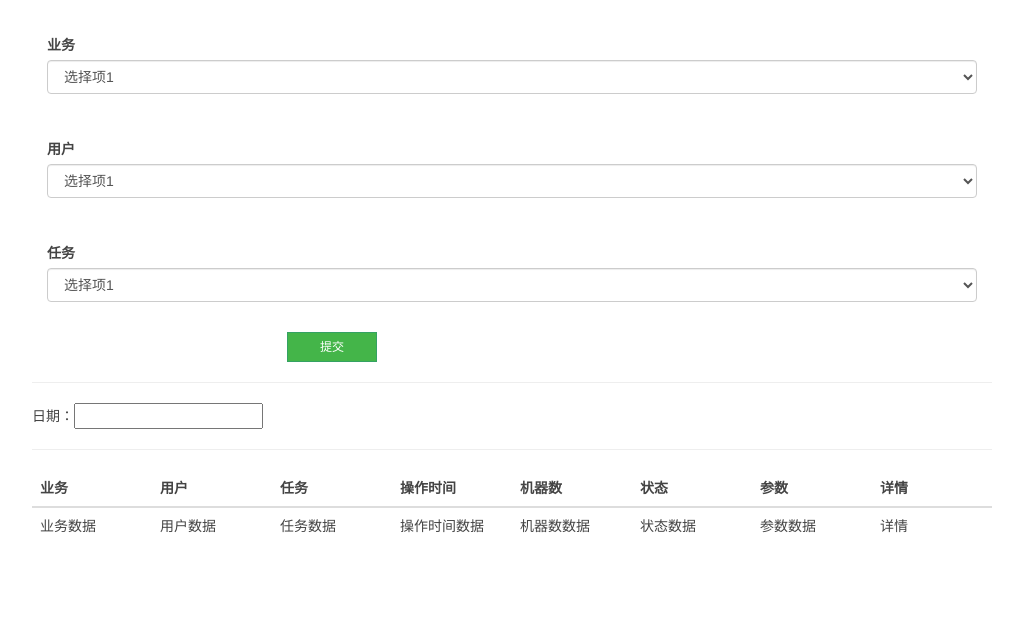
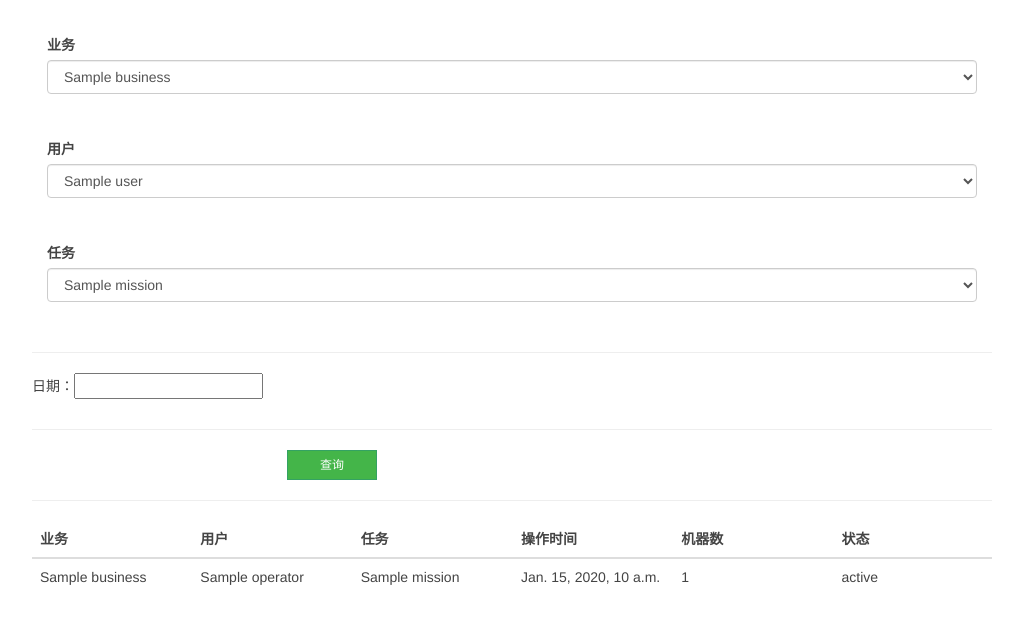
Before and after one commit to Heroking113/mysaas, a Django app: template home_application/templates/home_application/mission_record.html in a window 1280 px wide. Shown: the part 50-674 px from the top of the page, without its empty margins (128-1151 px from the left). Run offline with Django 3.2, Linux system fonts and the light colour scheme; the template is opened without the code that fills it: most values are stand-ins (such as "Sample title", 1, 10 or a date in 2020); some libraries are stand-ins or nearby versions.

Commit message:
feature: 第七次作业.

```diff
--- a/config/default.py
+++ b/config/default.py
@@ -25,6 +25,7 @@ INSTALLED_APPS += (
     'mako_application',
     'rest_framework',
     'corsheaders',
+    'djcelery'
 )
 
 # 这里是默认的中间件，大部分情况下，不需要改动
--- a/config/dev.py
+++ b/config/dev.py
@@ -15,9 +15,9 @@ STATIC_URL = '/static/'
 # REMOTE_STATIC_URL = '%sremote/' % STATIC_URL
 
 # Celery 消息队列设置 RabbitMQ
-# BROKER_URL = 'amqp://guest:guest@localhost:5672//'
+BROKER_URL = 'amqp://guest:guest@localhost:5672//'
 # Celery 消息队列设置 Redis
-BROKER_URL = 'redis://localhost:6379/0'
+# BROKER_URL = 'redis://localhost:6379/0'
 
 DEBUG = True
 
--- a/home_application/templates/home_application/mission_record.html
+++ b/home_application/templates/home_application/mission_record.html
@@ -32,69 +32,67 @@
             <form class="form-vertical p15">
                 <div class="form-group ">
                     <label>业务</label>
-                    <select class="form-control">
-                        <option value="选择项1">选择项1</option>
-                        <option value="选择项2">选择项2</option>
-                        <option value="选择项3">选择项3</option>
-                        <option value="选择项4">选择项4</option>
+                    <select class="form-control" id="chosen_business">
+                        {% for business in context.businesses %}
+                            <option value="{{ business }}">{{ business }}</option>
+                        {% endfor %}
                     </select>
                 </div>
             </form>
             <form class="form-vertical p15">
                 <div class="form-group ">
                     <label>用户</label>
-                    <select class="form-control">
-                        <option value="选择项1">选择项1</option>
-                        <option value="选择项2">选择项2</option>
-                        <option value="选择项3">选择项3</option>
-                        <option value="选择项4">选择项4</option>
+                    <select class="form-control" id="chosen_user">
+                        {% for user in context.users %}
+                            <option value="{{ user }}">{{ user }}</option>
+                        {% endfor %}
                     </select>
                 </div>
             </form>
             <form class="form-vertical p15">
                 <div class="form-group ">
                     <label>任务</label>
-                    <select class="form-control">
-                        <option value="选择项1">选择项1</option>
-                        <option value="选择项2">选择项2</option>
-                        <option value="选择项3">选择项3</option>
-                        <option value="选择项4">选择项4</option>
+                    <select class="form-control" id="chosen_mission">
+                        {% for mission in context.missions %}
+                            <option value="{{ mission }}">{{ mission }}</option>
+                        {% endfor %}
                     </select>
                 </div>
             </form>
+            <HR SIZE=5>
+                <div class="form-group clearfix">
+                    <p>日期：<input type="text" id="datepicker"></p>
+                </div>
+            <HR SIZE=5>
             <div class="form-group clearfix">
                 <div class="col-sm-9 col-sm-offset-3">
-                    <button type="button" class="king-btn mr10  king-success">提交</button>
+                    <button type="button" id="query-record" class="king-btn mr10 king-success">查询</button>
                 </div>
             </div>
-            <HR SIZE=5>
-                <p>日期：<input type="text" id="datepicker"></p>
             <HR SIZE=5>
             <form class="form-horizontal">
                 <table class="table mb0 pr15 ranger-box2  ">
                     <thead>
                         <tr>
-                            <th style="width: 12.5%;">业务</th>
-                            <th style="width: 12.5%;">用户</th>
-                            <th style="width: 12.5%;">任务</th>
-                            <th style="width: 12.5%;">操作时间</th>
-                            <th style="width: 12.5%;">机器数</th>
-                            <th style="width: 12.5%;">状态</th>
-                            <th style="width: 12.5%;">参数</th>
-                            <th style="width: 12.5%;">详情</th>
+                            <th style="width: 16.7%;">业务</th>
+                            <th style="width: 16.7%;">用户</th>
+                            <th style="width: 16.7%;">任务</th>
+                            <th style="width: 16.7%;">操作时间</th>
+                            <th style="width: 16.7%;">机器数</th>
+                            <th style="width: 16.7%;">状态</th>
                         </tr>
                     </thead>
-                    <tbody>
-                        <tr>
-                            <td style="width: 12.5%;">业务数据</td>
-                            <td style="width: 12.5%;">用户数据</td>
-                            <td style="width: 12.5%;">任务数据</td>
-                            <td style="width: 12.5%;">操作时间数据</td>
-                            <td style="width: 12.5%;">机器数数据</td>
-                            <td style="width: 12.5%;">状态数据</td>
-                            <td style="width: 12.5%;">参数数据</td>
-                            <td style="width: 12.5%;">详情</td>
-                        </tr>
+                    <tbody id="record-list">
+                        {% for info in context.all_info %}
+                            <tr>
+                                <td>{{ info.business }}</td>
+                                <td>{{ info.operator }}</td>
+                                <td>{{ info.mission }}</td>
+                                <td>{{ info.start_time }}</td>
+                                <td>{{ info.machine_num }}</td>
+                                <td>{{ info.status }}</td>
+                            </tr>
+                        {% endfor %}
                     </tbody>
                 </table>
             </form>
@@ -103,8 +101,53 @@
     <script src="//apps.bdimg.com/libs/jquery/1.10.2/jquery.min.js"></script>
     <script src="//apps.bdimg.com/libs/jqueryui/1.10.4/jquery-ui.min.js"></script>
     <script>
-        $(function() {
-            $( "#datepicker" ).datepicker()
+        /* 日期控件 */
+        $("#datepicker").datepicker()
+
+        /* 站点URL */
+        var SITE_URL = JSON.parse('{{ context.site_url|safe }}')
+
+        /* 查询数据并显示 */
+        $('#query-record').click(function () {
+            let urlQueryRecord = null
+            if (window.location.host === '') {
+                urlQueryRecord = window.location.protocol + '/' + SITE_URL + 'query--record/'
+            } else {
+                urlQueryRecord = window.location.protocol + '//' + window.location.host + SITE_URL + 'query-record/'
+            }
+            params = {
+                'business': $('#chosen_business').val(),
+                'operator': $('#chosen_user').val(),
+                'mission': $('#chosen_mission').val(),
+                'start_time': $('#datepicker').val()
+            }
+            $.ajax({
+                    cache: false,
+                    type: 'GET',
+                    dataType: 'json',
+                    data: params,
+                    url: urlQueryRecord,
+                    // 下面的headers和contentType是请求Django后台所必须的配置
+                    contentType: 'application/x-www-form-urlencoded',
+                    success: function (resp) {
+                        var html = ''
+                        var data = resp.data
+                        for (let i=0;i<data.length;i++) {
+                            html +=
+                                `
+                                <tr>
+                                    <td>${ data[i].business }</td>
+                                    <td>${ data[i].operator }</td>
+                                    <td>${ data[i].mission }</td>
+                                    <td>${ data[i].start_time }</td>
+                                    <td>${ data[i].machine_num }</td>
+                                    <td>${ data[i].status }</td>
+                                </tr>
+                                `
+                        }
+                        $("#record-list").html(html)
+                    }
+                })
         })
     </script>
 </body>
--- a/home_application/urls.py
+++ b/home_application/urls.py
@@ -10,5 +10,6 @@ urlpatterns = (
     url(r'^execute-mission/$', views.execute_mission, name='execute_mission'),
     url(r'^mission-record/$', views.mission_record, name='mission_record'),
     url(r'^query-host-info/$', views.query_host_info, name='query_host_info'),
-    url(r'^query-specific-host/$', views.query_specific_host, name="query_specific_host")
+    url(r'^execute-script/$', views.execute_script, name="execute_script"),
+    url(r'^query-record/$', views.query_record, name="query_record")
 )
```
Also changed, not shown: home_application/models.py (+9 -0 lines), home_application/task.py (+5 -62 lines), home_application/templates/home_application/execute_mission.html (+6 -9 lines), home_application/utils.py (added, +93 -0 lines), home_application/views.py (+75 -71 lines), home_application/migrations/0005_scriptjobrecord.py (added), home_application/migrations/0006_remove_scriptjobrecord_task_id.py (added), home_application/migrations/0007_scriptjobrecord_operator.py (added).
